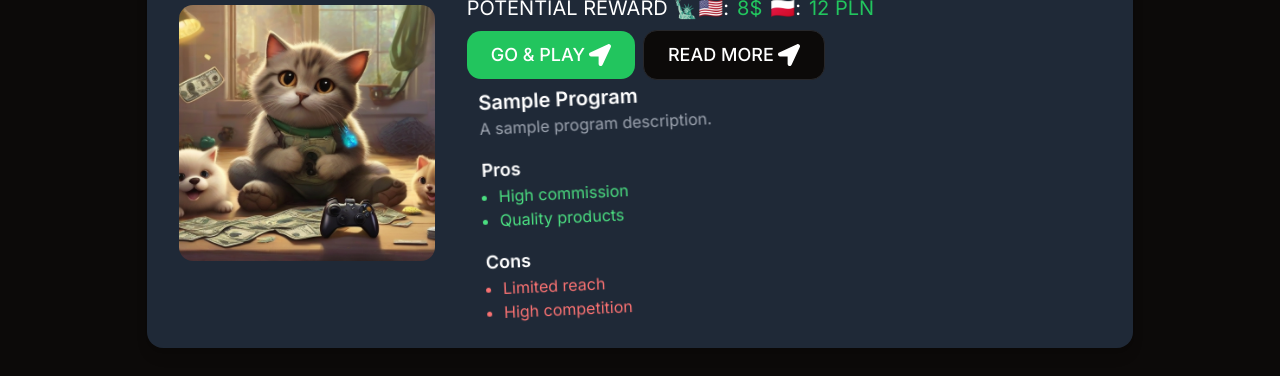
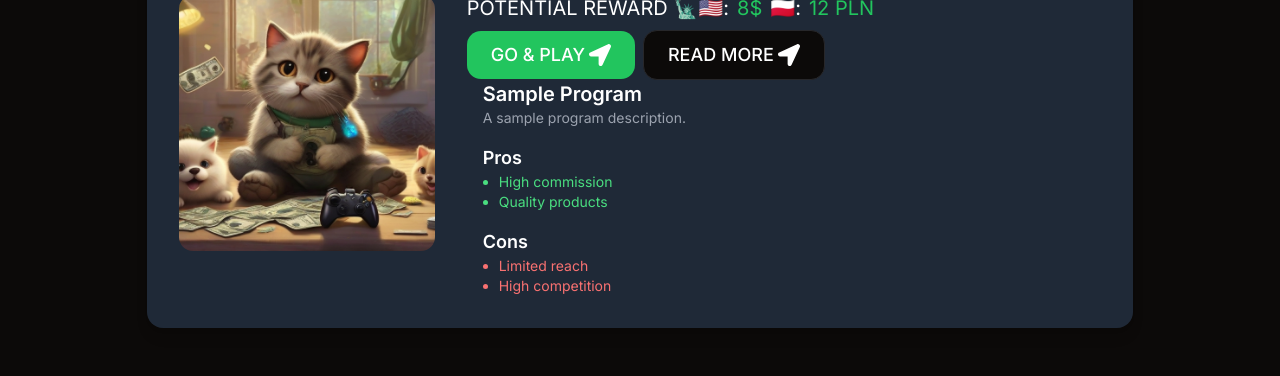
Before and after one commit to Filszu/LeadLoom, a Next.js app: page /dashboard/programs in a window 1280 px wide. Both pictures are taken after a click on the button "READ MORE". Shown: the part 278-654 px from the top of the page. Built offline with nearby package versions, Linux system fonts and the light colour scheme; no server answers; the database is empty.

Commit message:
animation works

```diff
--- a/components/program/CardActionsSection.tsx
+++ b/components/program/CardActionsSection.tsx
@@ -44,9 +44,20 @@ const CardActionsSection = (props: Program) => {
                 //     "overflow-hidden animate-[wiggle]"
                 // )}
 
-                className='animate-[wiggle_1s_ease-in-out_infinite]'
+                // className='animate-[accordionUp_1s_ease-in-out]'
+
+                className={cn(
+                    // "overflow-hidden opacity-0",
+
+                    // showProgramInfo && "animate-[accordionDown_1s_ease-in-out]"
+
+                    "grid text-sm overflow-hidden transition-all duration-300 ease-in-out grid-rows-[0fr] opacity-0",
+
+                    showProgramInfo && "grid-rows-[1fr] opacity-100"
+                )}
             >
-                <div className="flex items-center fljustify-center md:justify-normal gap-8">
+                <div className="flex items-center justify-center md:justify-normal gap-8
+                overflow-hidden">
                     {/* Program details */}
                     <div className="ml-4">
                         <h2 className="text-xl font-semibold">
```
